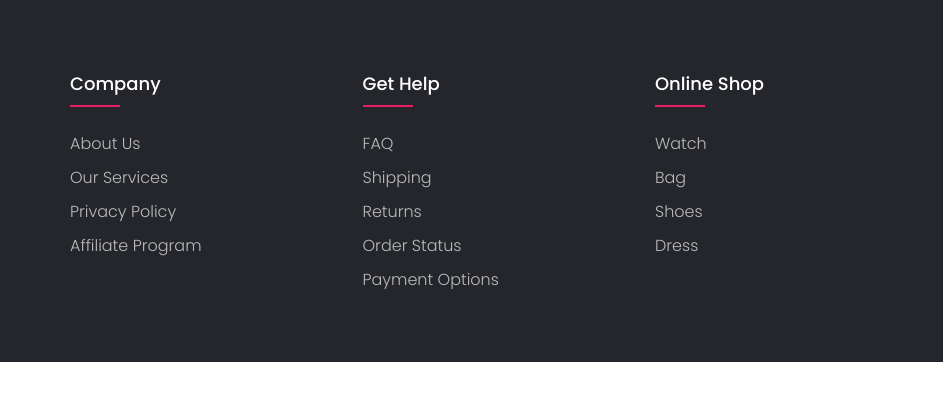
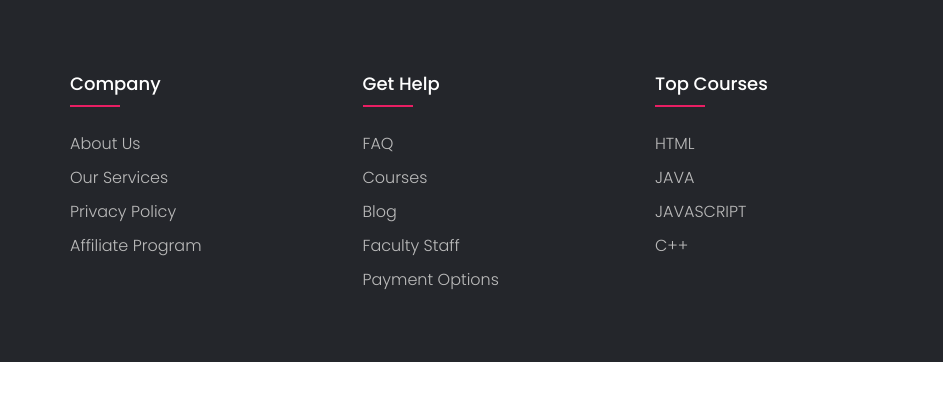
Before and after one commit to Sajneetk19/LEARNING-MANAGEEMENT-SYSTEM, a plain HTML site: page Footer.html in a window 1280 px wide. Shown: the full height of the page, 0-943 px from the left. Drawn offline with Linux system fonts and the light colour scheme.

Commit message:
Add files via upload

```diff
--- a/Footer.html
+++ b/Footer.html
@@ -26,19 +26,19 @@
           <h4>get help</h4>
           <ul>
             <li><a href="#">FAQ</a></li>
-            <li><a href="#">shipping</a></li>
-            <li><a href="#">returns</a></li>
-            <li><a href="#">order status</a></li>
+            <li><a href="#">Courses</a></li>
+            <li><a href="#">Blog</a></li>
+            <li><a href="#">Faculty Staff</a></li>
             <li><a href="#">payment options</a></li>
           </ul>
         </div>
         <div class="footer-col">
-          <h4>online shop</h4>
+          <h4>Top Courses</h4>
           <ul>
-            <li><a href="#">watch</a></li>
-            <li><a href="#">bag</a></li>
-            <li><a href="#">shoes</a></li>
-            <li><a href="#">dress</a></li>
+            <li><a href="#">HTML</a></li>
+            <li><a href="#">JAVA</a></li>
+            <li><a href="#">JAVASCRIPT</a></li>
+            <li><a href="#">C++</a></li>
           </ul>
         </div>
         <div class="footer-col">
```
